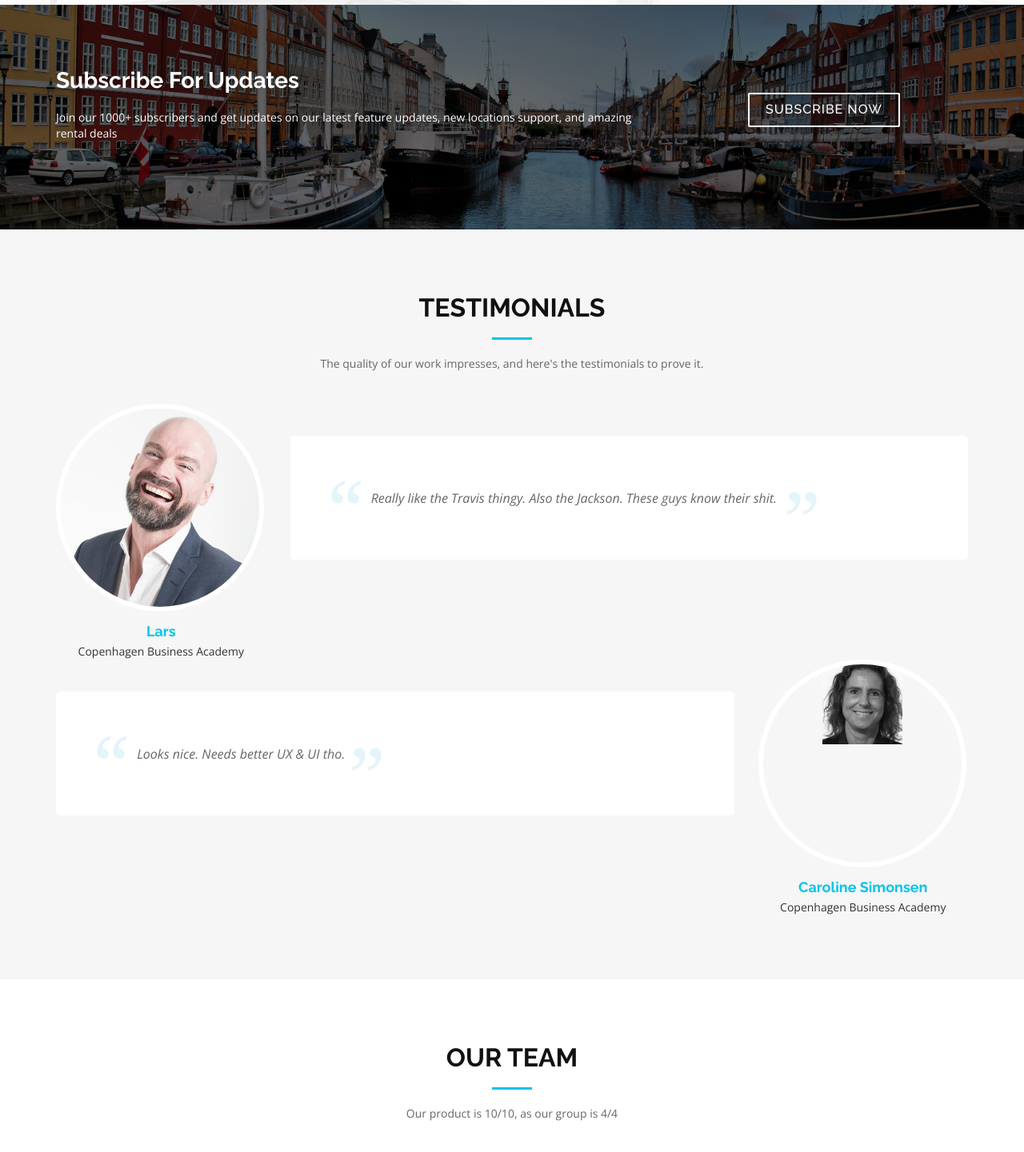
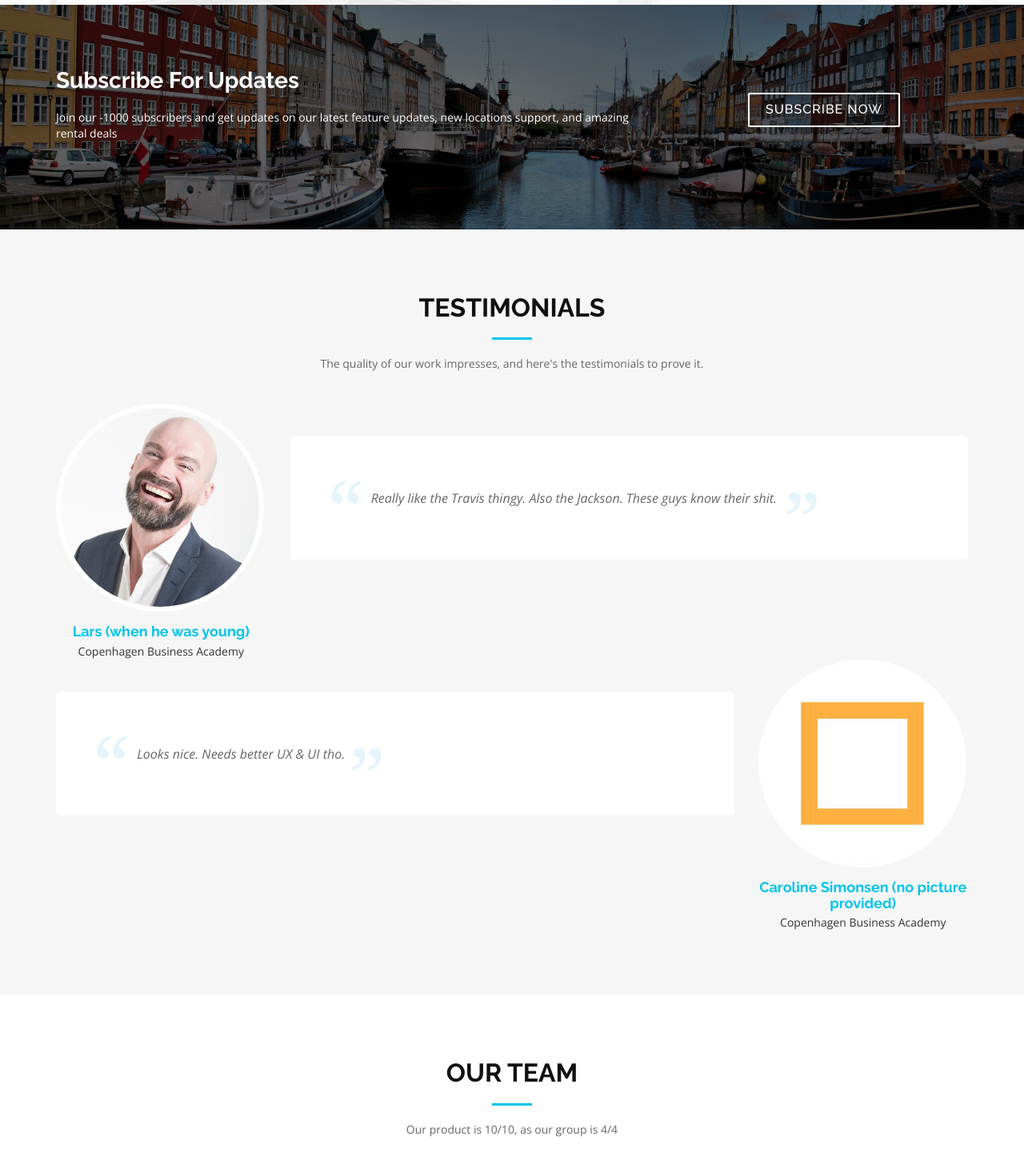
Before and after one commit to pcatana/sem3FrontEnd, a React (Create React App) app in the folder sem3front_end/: page /#/home in a window 1280 px wide. Shown: the part 1280-2721 px from the top of the page at 80% size. Built offline with nearby package versions, Linux system fonts and the light colour scheme; some icons are missing; a web font is replaced by a local one.

Commit message:
changed caroline pic

```diff
--- a/sem3front_end/src/pages/Landing.js
+++ b/sem3front_end/src/pages/Landing.js
@@ -54,7 +54,7 @@ export default class Landing extends Component {
 				      <div className="row">
 				        <div className="col-md-8">
 				          <h3 className="subscribe-title">Subscribe For Updates</h3>
-				          <p className="subscribe-text">Join our 1000+ subscribers and get updates on our latest feature updates, new locations support, and amazing rental deals</p>
+				          <p className="subscribe-text">Join our -1000 subscribers and get updates on our latest feature updates, new locations support, and amazing rental deals</p>
 				        </div>
 				        <div className="col-md-4 subscribe-btn-container">
 				          <a className="subscribe-btn" href="#">Subscribe Now</a>
@@ -77,7 +77,7 @@ export default class Landing extends Component {
 				        <div className="col-md-3">
 				          <div className="profile">
 				            <div className="pic"><img src="img/client-1.jpg" alt=""></img></div>
-				            <h4>Lars</h4>
+				            <h4>Lars (when he was young)</h4>
 				            <span>Copenhagen Business Academy</span>
 				          </div>
 				        </div>
@@ -97,7 +97,7 @@ export default class Landing extends Component {
 				        <div className="col-md-3">
 				          <div className="profile">
 				            <div className="pic"><img src="img/caroline.jpg" alt=""></img></div>
-				            <h4>Caroline Simonsen</h4>
+				            <h4>Caroline Simonsen (no picture provided)</h4>
 				            <span>Copenhagen Business Academy</span>
 				          </div>
 				        </div>
```
Also changed, not shown: sem3front_end/public/img/caroline.jpg.
